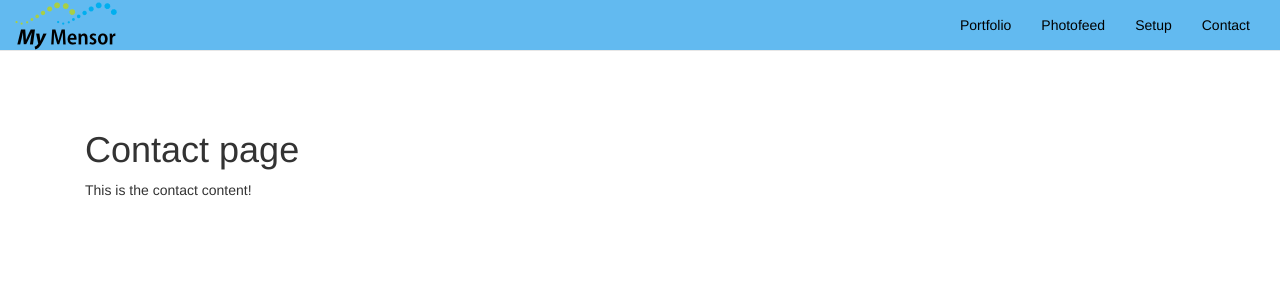
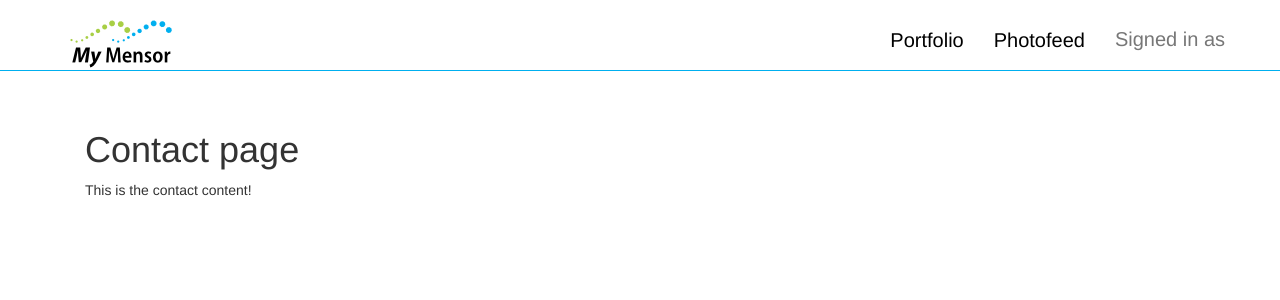
Before and after one commit to jorgercg/MyMensor, a Django app: template mymensor/templates/contact.html in a window 1280 px wide. Shown: the top 300 px of the page. Run offline with Django 3.2, Linux system fonts and the light colour scheme; the template is opened without the code that fills it, so the values that code supplies are empty; some libraries are stand-ins or nearby versions.

Commit message:
commit 28ago2016 20h20min

```diff
--- a/mymensor/static/css/style.css
+++ b/mymensor/static/css/style.css
@@ -4,7 +4,13 @@ body {
 
 /* navbar */
 .navbar-default {
-    background-color: #62baf0;
+    margin-top: auto;
+    padding-top: 10px;
+    margin-bottom: auto;
+    padding-bottom: inherit;
+    background-color: #ffffff;
+    border-bottom-color: #00afef ;
+    font-size: 20px;
 }
 /* title */
 .navbar-default .navbar-brand {
@@ -12,33 +18,34 @@ body {
 }
 .navbar-default .navbar-brand:hover,
 .navbar-default .navbar-brand:focus {
-    color: #ffffff;
+    color: #00afef;
 }
 /* link */
 .navbar-default .navbar-nav > li > a {
+    line-height: 30px;
     color: #000000;
 }
 .navbar-default .navbar-nav > li > a:hover,
 .navbar-default .navbar-nav > li > a:focus {
-    color: #ffffff;
+    color: #00afef;
 }
 .navbar-default .navbar-nav > .active > a,
 .navbar-default .navbar-nav > .active > a:hover,
 .navbar-default .navbar-nav > .active > a:focus {
-    color: #ffffff;
-    background-color: #00afef;
+    color: #00afef;
+    background-color: #ffffff;
 }
 .navbar-default .navbar-nav > .active > a {
-    color: #fff;
+    color: #00afef;
     background-color: transparent;
-    padding-bottom: 10px;
-    border-bottom: 5px solid #fff;
+    padding-bottom: 20px;
+    border-bottom: 5px solid #00afef;
 }
 .navbar-default .navbar-nav > .open > a,
 .navbar-default .navbar-nav > .open > a:hover,
 .navbar-default .navbar-nav > .open > a:focus {
-    color: #ffffff;
-    background-color: #D5D5D5;
+    color: #00afef;
+    background-color: #ffffff;
 }
 /* caret */
 .navbar-default .navbar-nav > .dropdown > a .caret {
@@ -59,28 +66,29 @@ body {
 /* brand */
 .navbar-brand {
     float: left;
-    height: 50px;
-    padding: 15px 15px;
-    padding-top: 2px;
+    height: 30px;
+    padding-top: 10px;
     padding-right: 15px;
-    padding-bottom: 2px;
+    padding-bottom: 10px;
     padding-left: 15px;
-    font-size: 18px;
-    line-height: 20px;
+    font-size: 24px;
+    line-height: 30px;
 }
 /* mobile version */
 .navbar-default .navbar-toggle {
-    border-color: #ffffff;
+    border-color: #00afef;
+    margin-bottom: 20px;
 }
 .navbar-default .navbar-toggle:hover,
 .navbar-default .navbar-toggle:focus {
-    background-color: #00afef;
+    background-color: #ffffff;
 }
 .navbar-default .navbar-toggle .icon-bar {
-    background-color: #ffffff;
+    background-color: #00afef;
 }
 @media (max-width: 767px) {
     .navbar-default .navbar-nav .open .dropdown-menu > li > a {
+        line-height: 30px;
         color: #777;
     }
     .navbar-default .navbar-nav .open .dropdown-menu > li > a:hover,
@@ -89,7 +97,7 @@ body {
     }
     .navbar-default .navbar-nav > .active > a {
         border-bottom: none;
-        border-left: 0.45em solid #FFF;
+        border-left: 0.45em solid #00afef;
         padding-left: 0.5em;
     }
 }
--- a/mymensor/templates/layouts/base.html
+++ b/mymensor/templates/layouts/base.html
@@ -48,7 +48,7 @@
 	</head>
     <body>
         <nav class="navbar navbar-default navbar-fixed-top">
-          <div class="container-fluid">
+          <div class="container">
             <div class="navbar-header">
               <button type="button" class="navbar-toggle collapsed" data-toggle="collapse" data-target="#navbar" aria-expanded="false" aria-controls="navbar">
                 <span class="sr-only">Toggle navigation</span>
@@ -62,11 +62,18 @@
             </div>
             <div id="navbar" class="collapse navbar-collapse navbar-right">
               <ul class="nav navbar-nav">
+                {% if user.is_authenticated %}
                 <li><a href="{% url 'portfolio' %}">Portfolio</a></li>
                 <li><a href="{% url 'photofeed' %}">Photofeed</a></li>
                 <li><a href="{% url 'setup' %}">Setup</a></li>
                 <li><a href="{% url 'contact' %}">Contact</a></li>
+                {% else %}
+                <li><a href="{% url 'portfolio' %}">Portfolio</a></li>
+                <li><a href="{% url 'photofeed' %}">Photofeed</a></li>
+                {% endif %}
               </ul>
+              <p class="navbar-text navbar-right">Signed in as <a href="#" class="navbar-link">{{ user.get_username }}</a></p>
+      <ul class="nav navbar-nav navbar-right">
             </div><!--/.nav-collapse -->
           </div>
         </nav>
```
